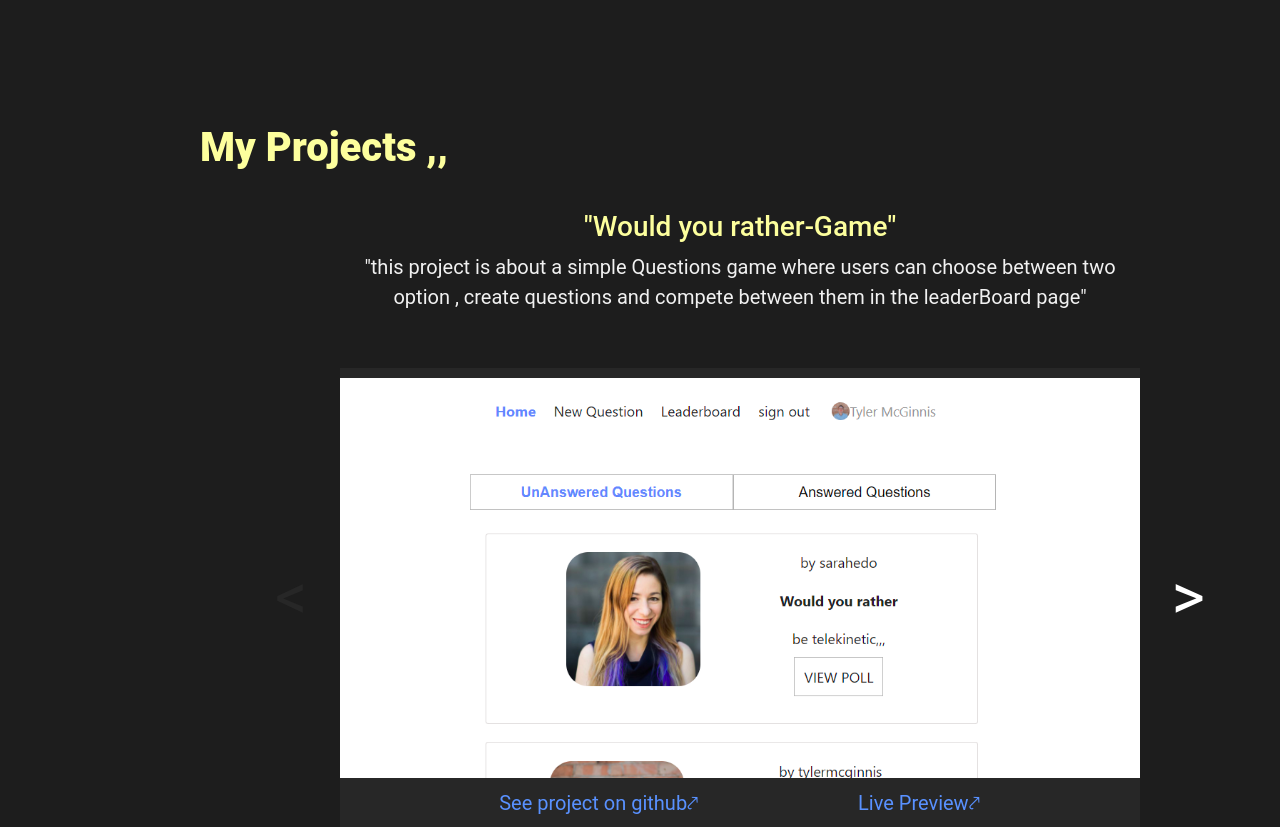
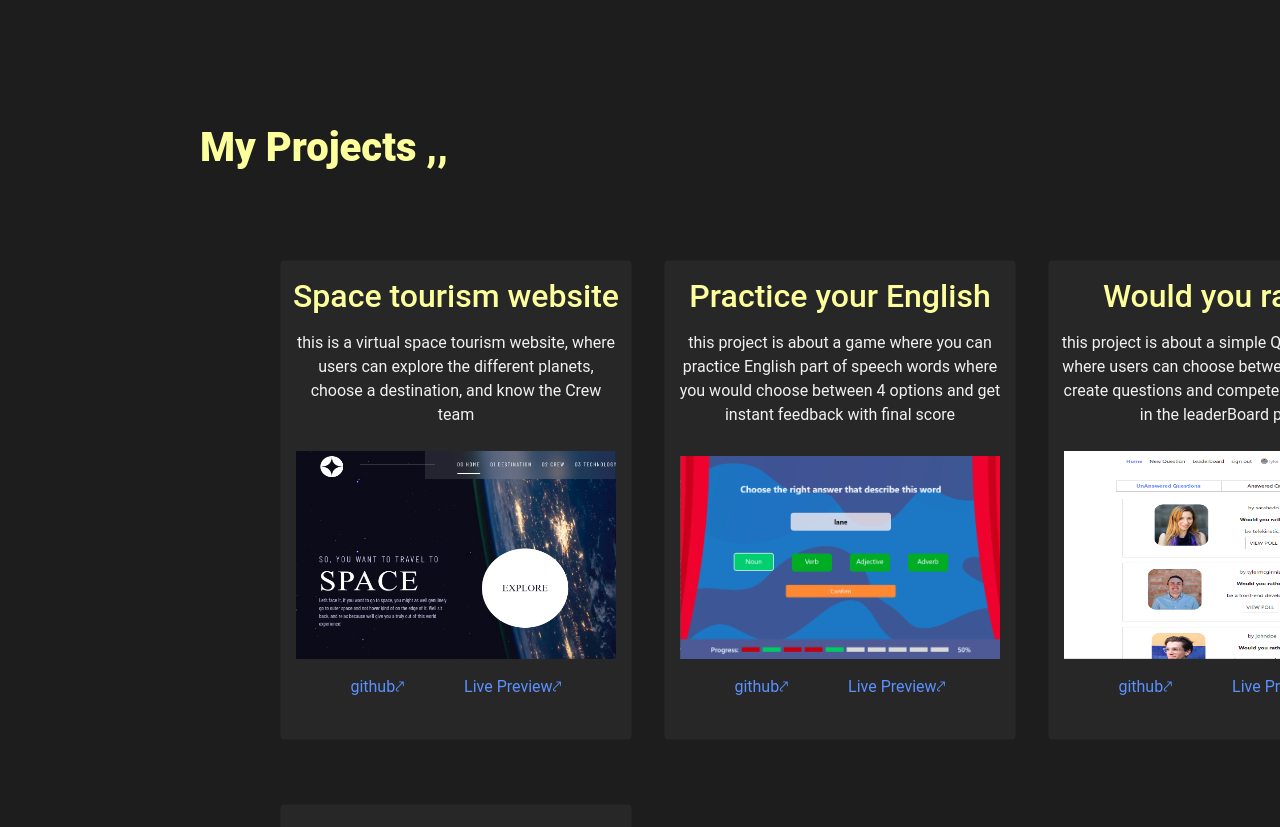
Before and after one commit to M3tesim/M3tesimu.github.io, a React (Create React App) app: page / in a window 1280 px wide. Shown: the part 1940-2767 px from the top of the page. Built offline with nearby package versions, Linux system fonts and the light colour scheme.

Commit message:
Changing projects views to cards

```diff
--- a/src/App.js
+++ b/src/App.js
@@ -5,7 +5,7 @@ import Nav from "./component/nav";
 import Main from "./component/main";
 import KnowMe from "./component/knowMe";
 import MySkills from "./component/mySkills";
-import MyProjects from "./component/myProjects";
+import Cards from "./component/cards";
 import Art from "./component/art";
 import ContactMe from "./component/contactMe";
 import { useInView } from "react-intersection-observer";
@@ -43,8 +43,9 @@ function App() {
       />
       <Main />
       <KnowMe  visibility={KnowMeVisibility} myRef={KnowMeRef}/>
+
       <MySkills visibility={mySkillsVisibility} myRef={mySkillsRef} />
-      <MyProjects  visibility={MyProjectsVisibility} myRef={MyProjectsRef}/>
+      <Cards  visibility={MyProjectsVisibility} myRef={MyProjectsRef}/>
       <Art visibility={ArtVisibility} myRef={ArtRef} />
       <ContactMe visibility={ContactMeVisibility} myRef={ContactMeRef} />
     </div>
--- a/src/App.scss
+++ b/src/App.scss
@@ -75,9 +75,9 @@ embed {
   width: auto;
 }
 .sidenav {
-  height: 100%;
+  height: 100vh;
   width: 160px;
-  position: fixed;
+  position: sticky;
   top: 0;
   left: 0;
   background-color: var(--darkGray);
@@ -160,14 +160,54 @@ embed {
 
 .container {
   display: grid;
-  grid-template-columns: repeat(2, 1fr);
+    grid-template-columns: repeat(2, 1fr);
   grid-template-rows: 1fr;
   column-gap: 10px;
   max-width: 80vw;
   height: 75vh;
   margin-left: 9em;
 
+}
 
+
+ .cards-container{
+
+  display: grid;
+  grid-template-columns: repeat(3, 1fr);
+  grid-template-rows: 1fr;
+  gap: 2rem;
+padding-inline: 5rem;
+row-gap: 4rem;
+
+}
+
+
+.card{
+  display: flex;
+  flex-direction: column;
+  gap: .5rem;
+  width: 22rem;
+  height:30rem ;
+  background-color: var(--darkGray);
+  padding-inline: .6rem;
+  padding-top: 1rem;
+}
+.card-image{
+  width: 20rem;
+  height: 13rem;
+}
+
+.discription {
+  height: 50%;
+  text-align: center;
+}
+#my-projects {
+  margin-left: 30rem;
+  display: flex;
+  flex-direction: column;
+  gap:5rem;
+  min-height: 90vh;
+  margin-left: 200px;
 }
 .textRise{
   opacity: 0;
@@ -293,18 +333,9 @@ p {
   text-align: justify;
 }
 
-.my-projects {
-  display: flex;
-  flex-direction: column;
-  max-height: 90vh;
-  margin-left: 200px;
-}
 
-.discription {
-  width: 70%;
-  height: 5em;
-  text-align: center;
-}
+
+
 .image-toggle {
   background-color: var(--darkGray);
   padding-top: 0.5em;
@@ -526,6 +557,27 @@ form{
 }
 
 @media (max-width: 500px) {
+
+
+  #my-projects {
+    margin-left: 8px;
+    gap:5rem;
+  }
+
+  .cards-container{
+
+    display: grid;
+    grid-template-columns: 1fr;
+    grid-template-rows: auto;
+    gap: 2rem;
+  padding-inline: 2rem;
+  row-gap: 4rem;
+
+
+  }
+  .card{
+    height: 31rem;
+  }
   #profile-image {
     position: absolute;
     min-height: 100vh;
@@ -632,7 +684,7 @@ form{
 
   }
   .discription {
-    height: 10em;
+   height: 9em;
   }
 
 
--- /dev/null
+++ b/src/component/cards.js
@@ -0,0 +1,47 @@
+import React from "react";
+import { projects } from "../data";
+
+export default function card(props) {
+  const { visibility, myRef } = props;
+  //console.log(projects,"some projects");
+  return (
+    <section id="my-projects" ref={myRef} >
+      <div>
+      <h1 className={`colored-font big-font ${visibility ? "animate" : ""}`}>
+        My Projects ,,
+      </h1>
+      </div>
+      <div className={`cards-container textRise ${visibility?'animate2':""}`}>
+      {projects.map((i, index) => (
+        <div>
+        <Card key={index} project={i} />
+        </div>
+      ))}
+      </div>
+
+    </section>
+  );
+}
+
+function Card(props) {
+  const { name, image, discription, github, live } = props.project;
+  console.log("card componentname ", name);
+  return (
+    <div className={` card`}>
+      <div className=" display-column center " style={{gap:".5rem"}}>
+        <h2 className="colored-font">{name}</h2>
+        <p className="discription">{discription}</p>
+        <img className="card-image" src={image} alt={image} />
+      </div>
+      <div className="links">
+        <a href={github} target="_blank">
+          github⤤
+        </a>
+        <a href={live} target="_blank">
+          {" "}
+          Live Preview⤤
+        </a>
+      </div>
+    </div>
+  );
+}
--- a/src/data.js
+++ b/src/data.js
@@ -1,11 +1,30 @@
-import myreads from './assets/myReads.png'
+//import myreads from './assets/myReads.png'
 import wouldRather from './assets/wouldRather.png'
 import scandiWeb from './assets/scandiweb.png'
-import NLP from './assets/NLP.png'
+//import NLP from './assets/NLP.png'
+import PE from './assets/PE.png'
+import Space from './assets/space.png'
 
 const projects =[
+
     {
-        name:"Would you rather-Game",
+        name:"Space tourism website",
+        image:Space,
+        discription:"this is a virtual space tourism website, where users can explore the different planets, choose a destination, and know the Crew team",
+        github:"https://github.com/m3tesim/space-tourism-website.git",
+        live:"https://space-tourism-website-bay-pi.vercel.app/",
+
+    },
+    {
+        name:"Practice your English ",
+        image:PE,
+        discription:" this project is about a game where you can practice English part of speech words where you would choose between 4 options and get instant feedback with final score",
+        github:"https://github.com/m3tesim/PracticeUrEnglish.git",
+        live:"https://practice-english-nu.vercel.app",
+
+    },
+    {
+        name:"Would you rather",
         image:wouldRather,
         discription:"this project is about a simple Questions game where users can choose between two option , create questions and compete between them in the leaderBoard page",
         github:"https://github.com/M3tesim/Would-rather-react-redux-app.git",
@@ -13,27 +32,13 @@ const projects =[
 
     }
 ,  {
-    name:"React/Redux Ecommerce",
+    name:" Ecommerce App",
     image:scandiWeb,
-    discription:"simple e-commerce app build with react and redux using apollo for graphQL , where user can view products by category , add items to the cart.",
+    discription:"e-commerce app build with react/redux, where user can view products by category , add items to the cart and change prices based on currency type.",
     github:"https://github.com/M3tesim/React-Redux-E-commerce-App.git",
     live:null,
 
-},  {
-    name:"myreads -simple library",
-    image:myreads,
-    discription:"it is a single page app that allow you to categories your books to three section (my reading , want to read and read) you can search new books from a bookAPI and add new books to the shelfs",
-    github:"https://github.com/M3tesim/reactnd-project-myreads.git",
-    live:"https://reactnd-project-myreads-nine.vercel.app",
-
-},  {
-    name:"Evaluate News NLP",
-    image:NLP,
-    discription:"web tool that allows users to run Natural Language Processing (NLP) on articles or blogs found on other websites. When a user submits a URL of an article, the web page then dispalys sentiment analysis, based on the contents of the article.",
-    github:"https://github.com/M3tesim/evaluate-news-nlp.git",
-    live:null,
-
-}
+},
 ]
 
 
```
Also changed, not shown: src/assets/PE.png (added), src/assets/space.png (added), src/component/carousel.js (renamed from src/component/myProjects.js).
